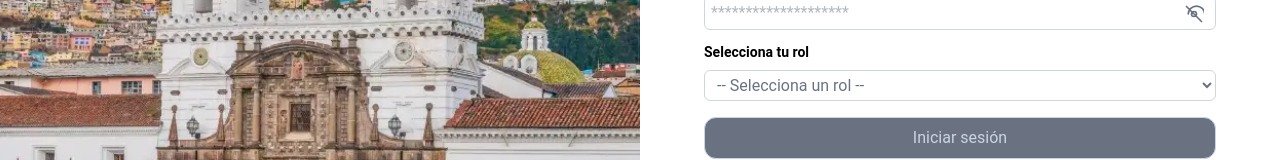
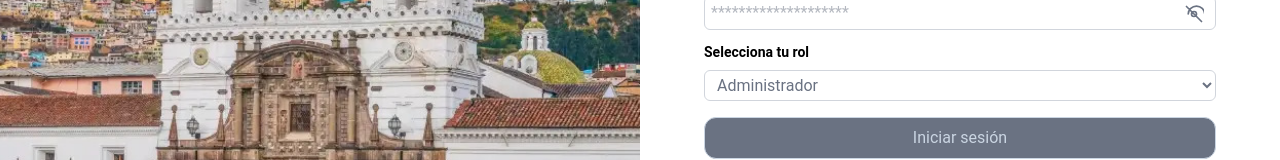
Before and after one commit to CristianTambaco/Proyecto_Tesis, a React (Vite) app in the folder QuitoEmprende/frontend-vet/: page /login in a window 1280 px wide. Shown: the part 305-465 px from the top of the page. Built offline with nearby package versions, Linux system fonts and the light colour scheme.

Commit message:
Update Login.jsx

```diff
--- a/QuitoEmprende/frontend-vet/src/pages/Login.jsx
+++ b/QuitoEmprende/frontend-vet/src/pages/Login.jsx
@@ -63,8 +63,7 @@ const Login = () => {
                             name="role"
                             className="block w-full rounded-md border border-gray-300 focus:border-purple-700 focus:outline-none focus:ring-1 focus:ring-purple-700 py-1 px-2 text-gray-500"
                         >
-                            <option value="">-- Selecciona un rol --</option>
-                            <option value="admin">Administrador</option>
+                            <option value="">Administrador</option>
                             <option value="editor">Emprendedor</option>
                             <option value="user">Cliente</option>
                         </select>
```
